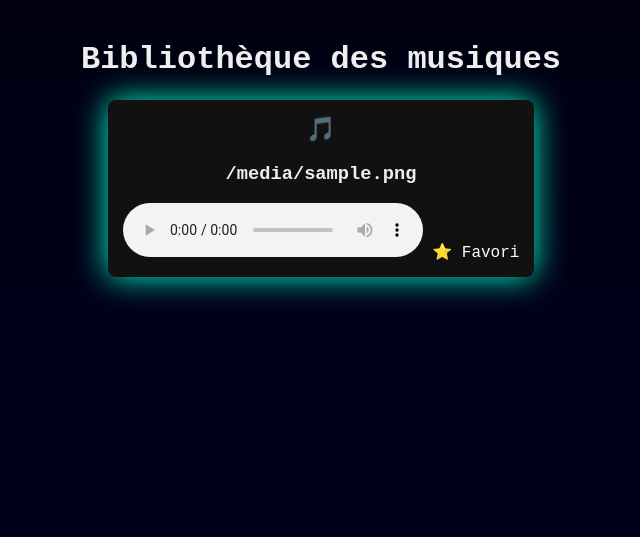
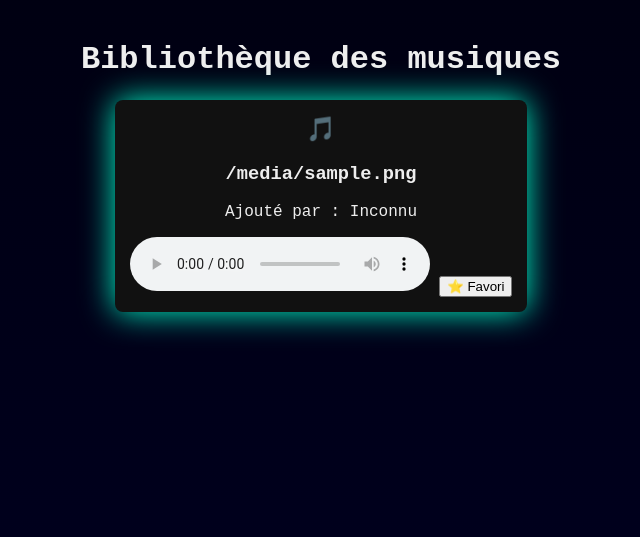
Before and after one commit to retr0-dedsec2/NovaSpark, a Flask app: template templates/playlist.html in a window 1280 px wide. Shown: the part 92-629 px from the top of the page, without its empty margins (319-959 px from the left). Run offline with Flask 3, Linux system fonts and the light colour scheme; the template is opened without the code that fills it: most values are stand-ins (such as "Sample title", 1, 10 or a date in 2020).

Commit message:
Update playlist.html

```diff
--- a/templates/playlist.html
+++ b/templates/playlist.html
@@ -5,12 +5,13 @@ content %}
 <div class="playlist">
   {% for file in files %}
   <div class="playlist-item">
-    <span class="media-icon"
-      >{{ '🎬' if file.endswith('.mp4') else '🎵' }}</span
-    >
+    <span class="media-icon">
+      {{ '🎬' if file.endswith('.mp4') else '🎵' }}
+    </span>
     <h3>{{ file }}</h3>
+    <p>Ajouté par : {{ uploads.get(file, "Inconnu") }}</p>
     <audio controls src="{{ url_for('uploaded_file', filename=file) }}"></audio>
-    <a href="{{ url_for('add_favorite', filename=file) }}">⭐ Favori</a>
+    <button onclick="addFavorite('{{ file }}')">⭐ Favori</button>
   </div>
   {% endfor %}
 </div>
```
